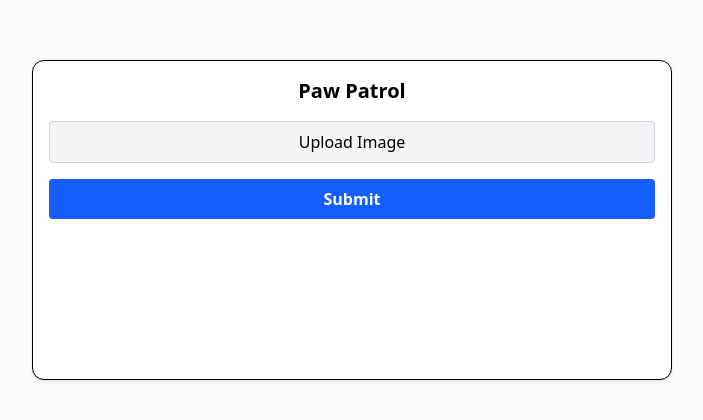
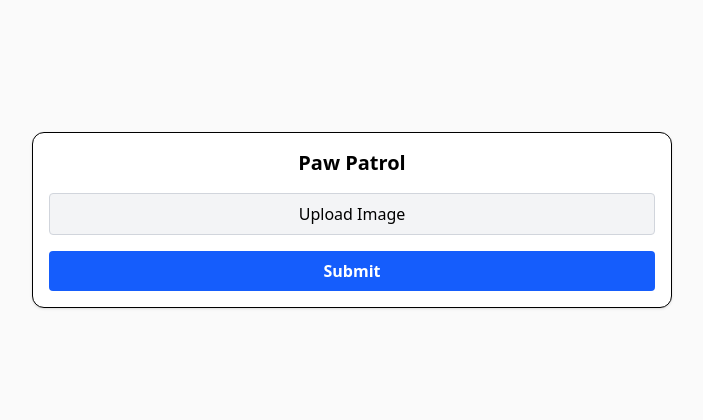
Before and after one commit to scottdlai/ParkPatrol, a React (Vite) app in the folder front-end/: page / in a window 1280 px wide. Shown: the part 180-600 px from the top of the page, without its empty margins (288-991 px from the left). Built offline with nearby package versions, Linux system fonts and the light colour scheme.

Commit message:
changed font size and put constraint for image size in page

```diff
--- a/front-end/src/App.jsx
+++ b/front-end/src/App.jsx
@@ -62,11 +62,11 @@
     };
 
     return (
-        <div className="flex justify-center items-center min-h-screen w-screen bg-zinc-50">
-            <div className="align-super w-1/2 min-h-80 mx-auto p-4 border rounded-xl shadow space-y-4 bg-white">
+        <div className="flex justify-center items-center w-screen bg-zinc-50 h-svh">
+            <div className="align-super w-1/2 mx-auto p-4 border rounded-xl shadow space-y-4 bg-white max-h-full">
                 <h1 className="text-xl font-bold text-center">Paw Patrol</h1>
 
-                <form onSubmit={handleSubmit} className="space-y-4">
+                <form onSubmit={handleSubmit} className="flex flex-col gap-y-4 w-full">
                     <input
                         id="file-upload"
                         type="file"
@@ -83,11 +83,13 @@
                     </label>
 
                     {imagePreview && (
-                        <img
+                        <div className="flex justify-center" style={{maxHeight: '78svh'}}>
+                          <img
                             src={imagePreview}
                             alt="Selected"
-                            className="w-full h-auto rounded shadow"
-                        />
+                            className="rounded shadow"
+                          />
+                        </div>
                     )}
 
                     <button
```
Also changed, not shown: 1 other file (tests, documents, lock files or other folders).
